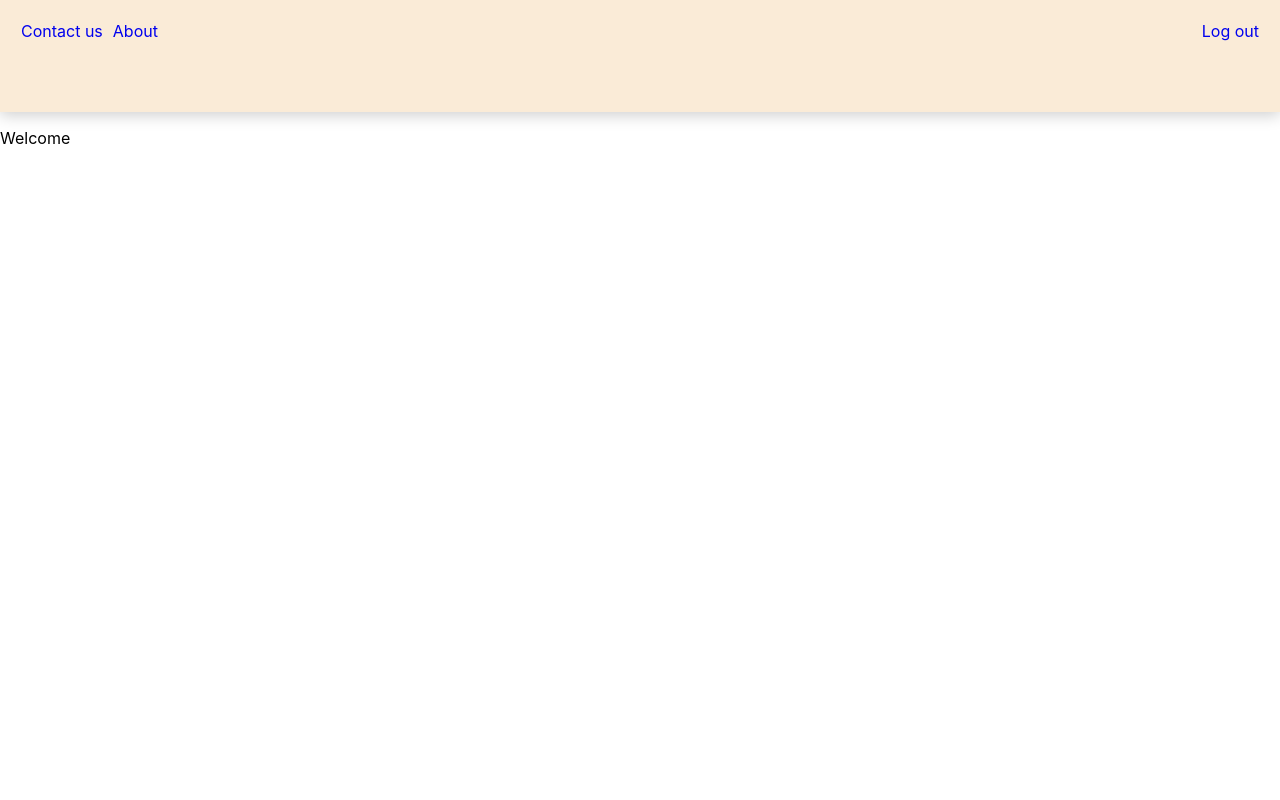
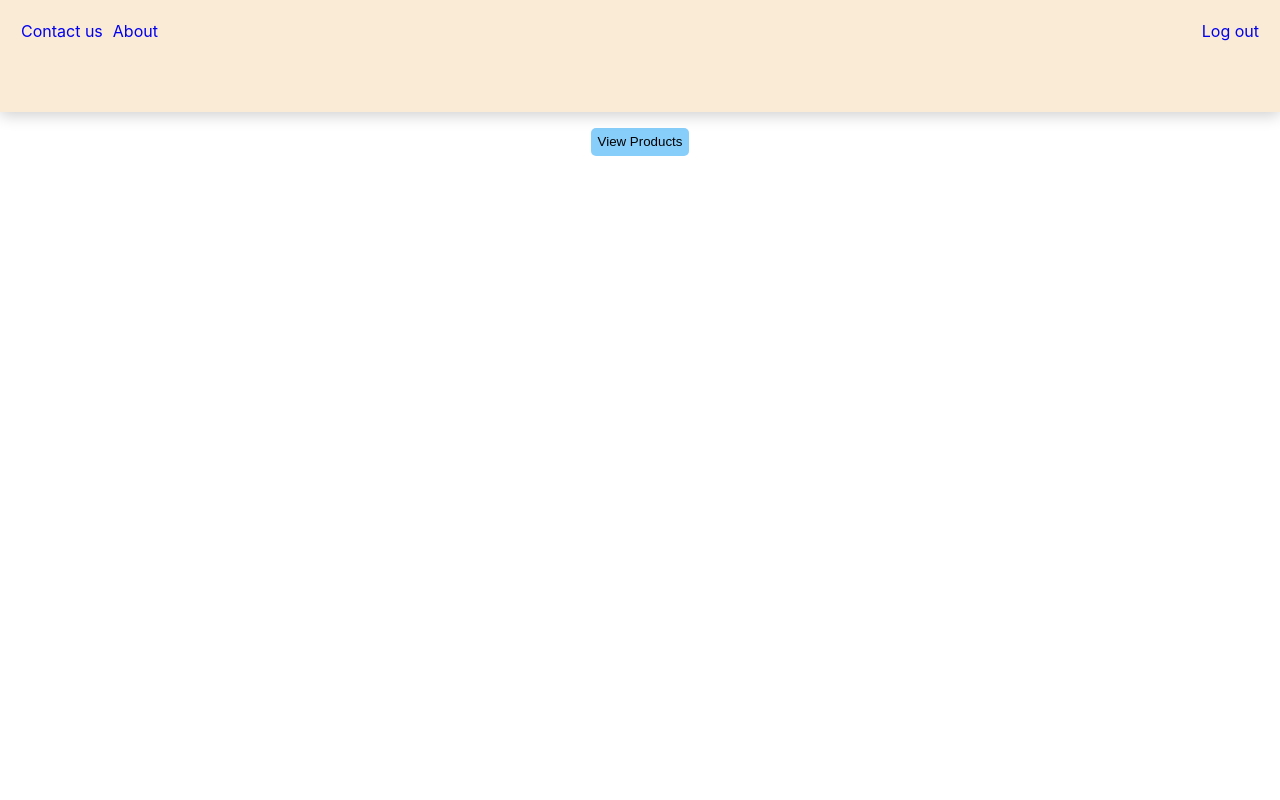
Before and after one commit to jpagtama/ReactJS_Project_05, a React (Create React App) app: page /signup in a window 1280 px wide. Both pictures are taken after typing "Sample", "Sample", "name@example.com" into the empty fields and a click on the button "Sign Up". Shown: the top 800 px of the page. Built offline with nearby package versions, Linux system fonts and the light colour scheme.

Commit message:
Modifies Welcome with button and styling to Products page

```diff
--- a/src/components/pages/Welcome.jsx
+++ b/src/components/pages/Welcome.jsx
@@ -1,8 +1,18 @@
 import React from 'react'
+import { useNavigate } from 'react-router-dom'
+import Button from '../ui/Button'
+import styles from '../../styles/Welcome.module.css'
 
 const Welcome = () => {
+  const navigate = useNavigate()
+  const viewProductsHandler = event => {
+    navigate('/products')
+  }
+
   return (
-    <div>Welcome</div>
+    <div className={styles.container}>
+      <Button type="button" onClick={viewProductsHandler} >View Products</Button>
+    </div>
   )
 }
 
--- /dev/null
+++ b/src/styles/Welcome.module.css
@@ -0,0 +1,3 @@
+.container {
+    text-align: center;
+}
```
